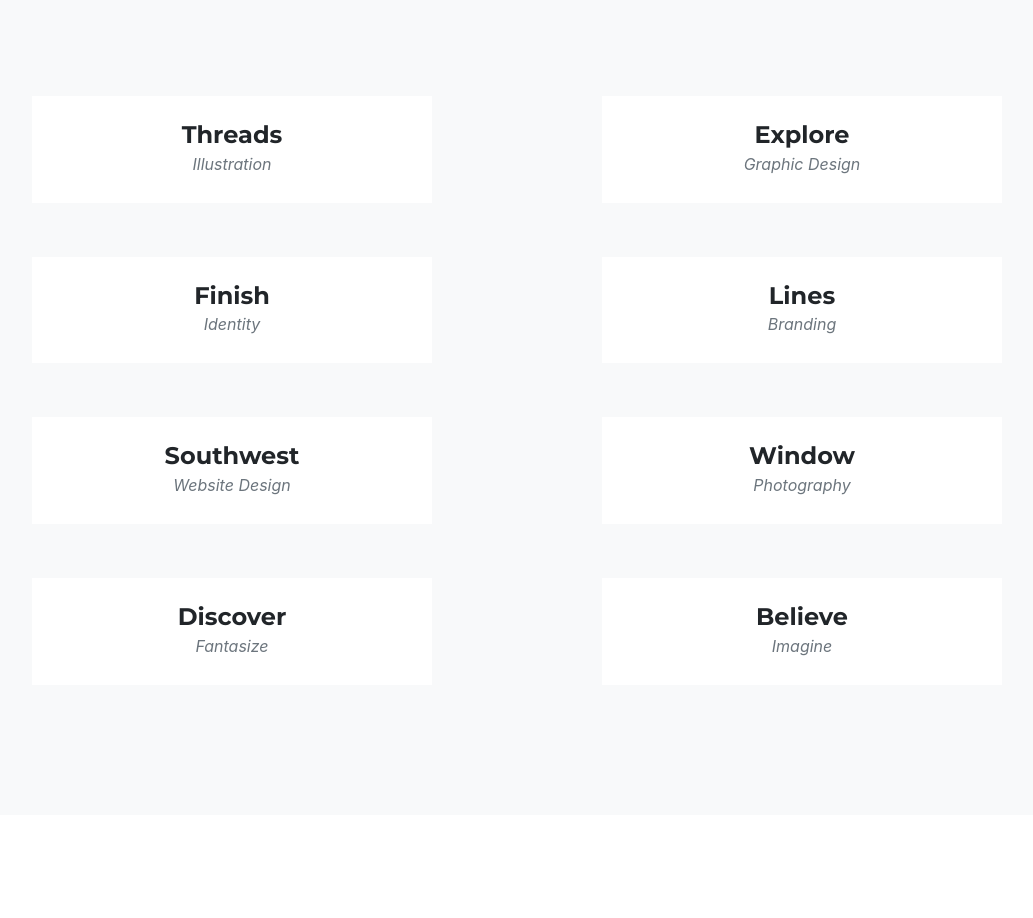
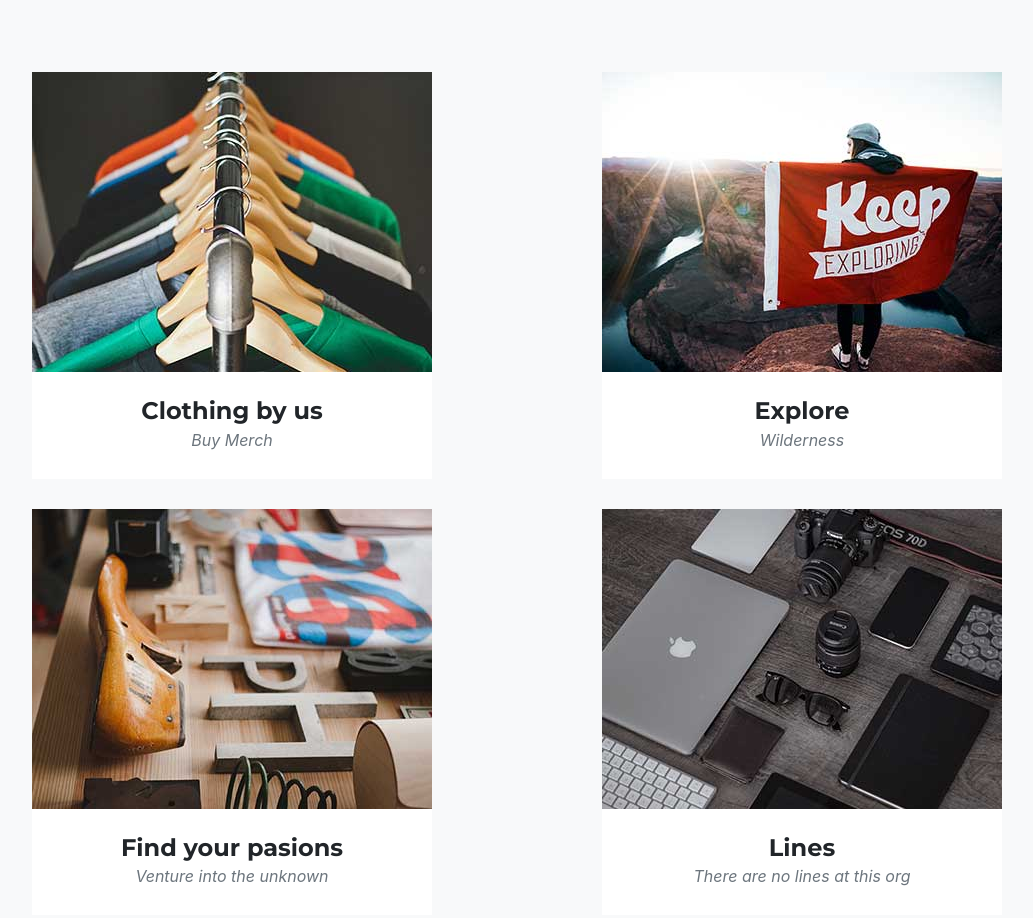
Before and after one commit to KaveeshaW/it202-project2, a plain HTML site: page index.html in a window 1280 px wide. Shown: the part 3201-4119 px from the top of the page, without its empty margins (123-1156 px from the left). Drawn offline with nearby package versions, Linux system fonts and the light colour scheme; a web font is replaced by a local one.

Commit message:
some pictures don't work, couldn't format it correctly. Gave up on finding pictures and resizing it

```diff
--- a/index.html
+++ b/index.html
@@ -36,11 +36,9 @@
       height: 65vh;
     }
 
-/*     @media (max-width: 992px) {
-      .map {
-          height: 75%;
-      }
-    } */
+    a {
+      color: #001E62;
+    }
 
     .map {
       height: 30rem;
@@ -134,7 +132,7 @@
       </ol>
       <div class="carousel-inner" role="listbox">
         <!-- Slide One - Set the background image for this slide in the line below -->
-        <div class="carousel-item" style="background-image: url('https://i.picsum.photos/id/1016/3844/2563.jpg');"  width:"2000px"; height:"2000px";>
+        <div class="carousel-item" style="background-image: url('https://i.picsum.photos/id/1016/3844/2563.jpg');  width:2000px; height:2000px;" >
           <div class="carousel-caption d-none d-md-block">
             <h3>Canyon</h3>
             <p>A picture of a canyon</p>
@@ -255,11 +253,11 @@
                 <i class="fas fa-plus fa-3x"></i>
               </div>
             </div>
-            <img class="img-fluid" src="img/portfolio/01-thumbnail.jpg" alt="">
+            <img class="img-fluid" src="01-thumbnail.jpg" alt="">
           </a>
           <div class="portfolio-caption">
-            <h4>Threads</h4>
-            <p class="text-muted">Illustration</p>
+            <h4>Clothing by us</h4>
+            <p class="text-muted">Buy Merch</p>
           </div>
         </div>
         <div class="col-md-6 col-sm-6 portfolio-item">
@@ -269,11 +267,11 @@
                 <i class="fas fa-plus fa-3x"></i>
               </div>
             </div>
-            <img class="img-fluid" src="img/portfolio/02-thumbnail.jpg" alt="">
+            <img class="img-fluid" src="02-thumbnail.jpg" alt="">
           </a>
           <div class="portfolio-caption">
             <h4>Explore</h4>
-            <p class="text-muted">Graphic Design</p>
+            <p class="text-muted">Wilderness</p>
           </div>
         </div>
         <div class="col-md-6 col-sm-6 portfolio-item">
@@ -283,11 +281,11 @@
                 <i class="fas fa-plus fa-3x"></i>
               </div>
             </div>
-            <img class="img-fluid" src="img/portfolio/03-thumbnail.jpg" alt="">
+            <img class="img-fluid" src="03-thumbnail.jpg" alt="">
           </a>
           <div class="portfolio-caption">
-            <h4>Finish</h4>
-            <p class="text-muted">Identity</p>
+            <h4>Find your pasions</h4>
+            <p class="text-muted">Venture into the unknown</p>
           </div>
         </div>
         <div class="col-md-6 col-sm-6 portfolio-item">
@@ -297,11 +295,11 @@
                 <i class="fas fa-plus fa-3x"></i>
               </div>
             </div>
-            <img class="img-fluid" src="img/portfolio/04-thumbnail.jpg" alt="">
+            <img class="img-fluid" src="04-thumbnail.jpg" alt="">
           </a>
           <div class="portfolio-caption">
             <h4>Lines</h4>
-            <p class="text-muted">Branding</p>
+            <p class="text-muted">There are no lines at this org</p>
           </div>
         </div>
         <div class="col-md-6 col-sm-6 portfolio-item">
@@ -311,11 +309,11 @@
                 <i class="fas fa-plus fa-3x"></i>
               </div>
             </div>
-            <img class="img-fluid" src="img/portfolio/05-thumbnail.jpg" alt="">
+            <img class="img-fluid" src="05-thumbnail.jpg" alt="">
           </a>
           <div class="portfolio-caption">
             <h4>Southwest</h4>
-            <p class="text-muted">Website Design</p>
+            <p class="text-muted">You'll find lots of natural resources</p>
           </div>
         </div>
         <div class="col-md-6 col-sm-6 portfolio-item">
@@ -325,11 +323,11 @@
                 <i class="fas fa-plus fa-3x"></i>
               </div>
             </div>
-            <img class="img-fluid" src="img/portfolio/06-thumbnail.jpg" alt="">
+            <img class="img-fluid" src="06-thumbnail.jpg" alt="">
           </a>
           <div class="portfolio-caption">
-            <h4>Window</h4>
-            <p class="text-muted">Photography</p>
+            <h4>Photography</h4>
+            <p class="text-muted">become a donator of pictures</p>
           </div>
         </div>
         <div class="col-md-6 col-sm-6 portfolio-item">
@@ -339,11 +337,11 @@
                 <i class="fas fa-plus fa-3x"></i>
               </div>
             </div>
-            <img class="img-fluid" src="img/portfolio/07-thumbnail.jpg" alt="">
+            <img class="img-fluid" src="06-thumbnail.jpg" alt="">
           </a>
           <div class="portfolio-caption">
             <h4>Discover</h4>
-            <p class="text-muted">Fantasize</p>
+            <p class="text-muted">the wilderness</p>
           </div>
         </div>
         <div class="col-md-6 col-sm-6 portfolio-item">
@@ -353,11 +351,11 @@
                 <i class="fas fa-plus fa-3x"></i>
               </div>
             </div>
-            <img class="img-fluid" src="img/portfolio/08-thumbnail.jpg" alt="">
+            <img class="img-fluid" src="06-thumbnail.jpg" alt="">
           </a>
           <div class="portfolio-caption">
-            <h4>Believe</h4>
-            <p class="text-muted">Imagine</p>
+            <h4>Support</h4>
+            <p class="text-muted">Donate to wilderness</p>
           </div>
         </div>
       </div>
@@ -471,7 +469,7 @@
       <div class="row">
         <div class="col-sm-4">
           <div class="team-member">
-            <img class="mx-auto rounded-circle" src="img/team/1.jpg" alt="">
+            <img class="mx-auto rounded-circle" src="secondPerson.jpg" alt="">
             <h4>Kaveesha</h4>
             <p class="text-muted">Web Developer</p>
             <ul class="list-inline social-buttons">
@@ -495,7 +493,7 @@
         </div>
         <div class="col-sm-4">
           <div class="team-member">
-            <img class="mx-auto rounded-circle" src="img/team/2.jpg" alt="">
+            <img class="mx-auto rounded-circle" src="firstPerson.jpg" alt="">
             <h4>Peter Parker</h4>
             <p class="text-muted">Photography</p>
             <ul class="list-inline social-buttons">
@@ -519,7 +517,7 @@
         </div>
         <div class="col-sm-4">
           <div class="team-member">
-            <img class="mx-auto rounded-circle" src="img/team/3.jpg" alt="">
+            <img class="mx-auto rounded-circle" src="thirdPerson.jpg" alt="">
             <h4>Teddy Rosevelt</h4>
             <p class="text-muted">Marketing</p>
             <ul class="list-inline social-buttons">
```
Also changed, not shown: 01-thumbnail.jpg (added), 02-thumbnail.jpg (added), 03-thumbnail.jpg (added), 04-thumbnail.jpg (added), 05-thumbnail.jpg (added), 06-thumbnail.jpg (added), firstPerson.jpg (added), secondPerson.jpg (added), thirdPerson.jpg (added).
